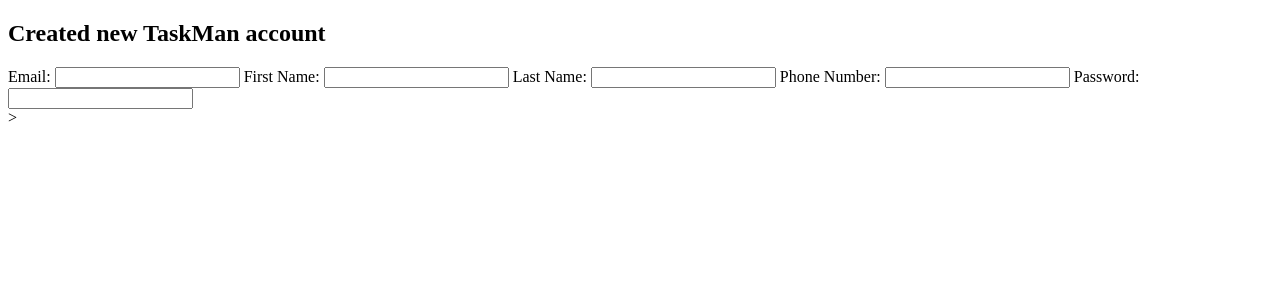
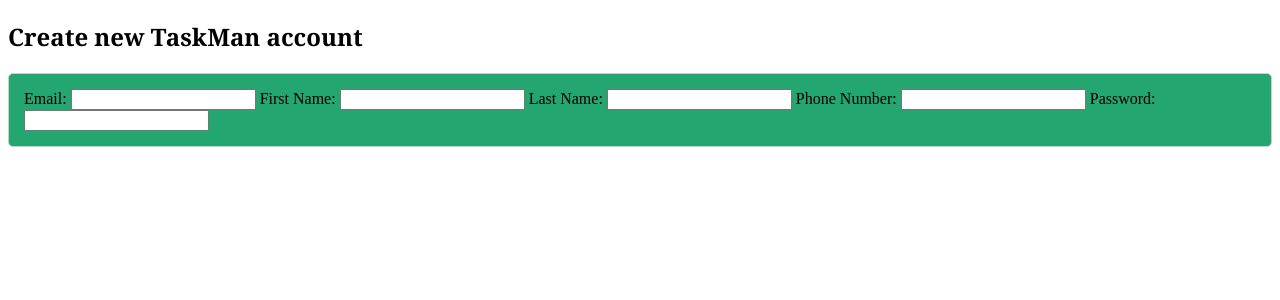
Before and after one commit to JacobAllenSchmidt/DatabaseProject, a Flask app: page /create_account in a window 1280 px wide. Shown: the top 300 px of the page. Run offline with Flask 3, Linux system fonts and the light colour scheme.

Commit message:
Fix merge issues conflicts

```diff
--- a/templates/create_account.html
+++ b/templates/create_account.html
@@ -2,9 +2,14 @@
 <html>
 <head>
     <title>TaskMan</title>
+     <meta charset="UTF-8">
+    <title>So So Sewing demo</title>
+    <meta name="viewport" content="width=device-width, initial-scale=1.0">
+    <link rel="stylesheet" href="styles.css">
 </head>
 <body>
-    <h2>Created new TaskMan account</h2>
+    <h2>Create new TaskMan account</h2>
+    <div class="loginDiv">
     <form>
         <label for="email">Email:</label>
         <input type="email" id="email" name="email">
@@ -16,6 +21,7 @@
         <input type="number" id="phonenum" name="phonenum">
         <label for="password">Password:</label>
         <input type="password" id="password" name="password">
-    </form>>
+    </form>
+    </div>
 </body>
 </html>
--- /dev/null
+++ b/templates/styles/styles.css
@@ -0,0 +1,18 @@
+h1,
+h2,
+h3,
+h4,
+h5,
+h6 {
+    font-family: "Playfair Display", Georgia, "Times New Roman", serif
+        /*rtl:Amiri, Georgia, "Times New Roman", serif*/
+    ;
+}
+
+.loginDiv {
+    background-color: rgb(35, 166, 111);
+    padding: 15px;
+    margin-bottom: 20px;
+    border: 1px solid #ccc;
+    border-radius: 5px;
+}
```
